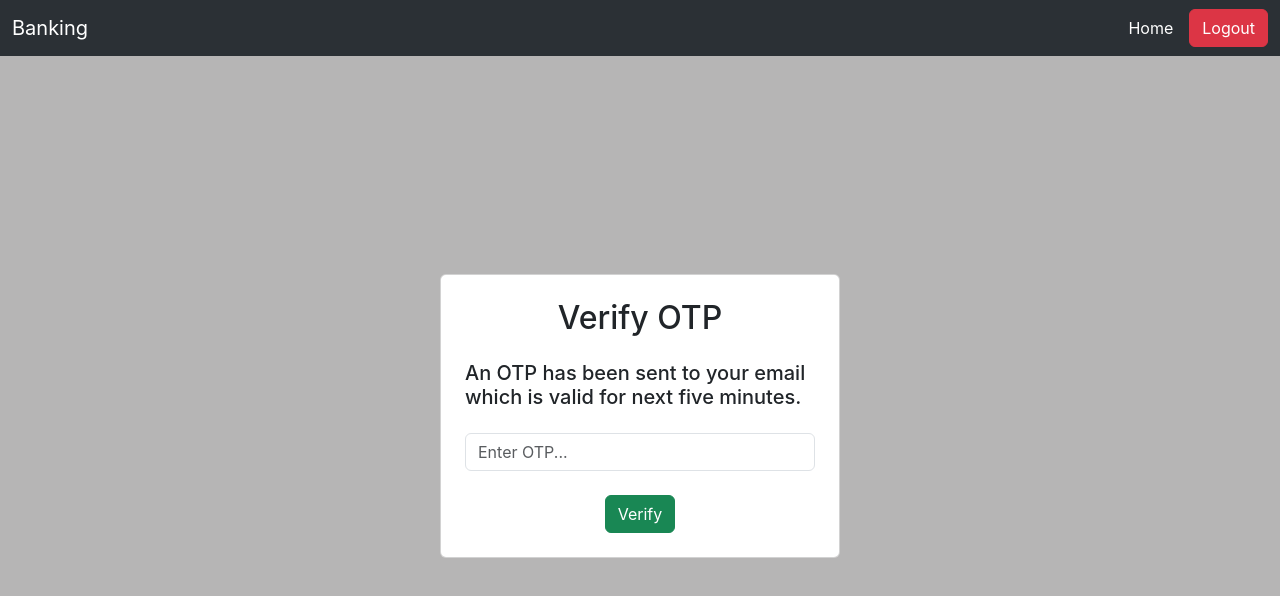
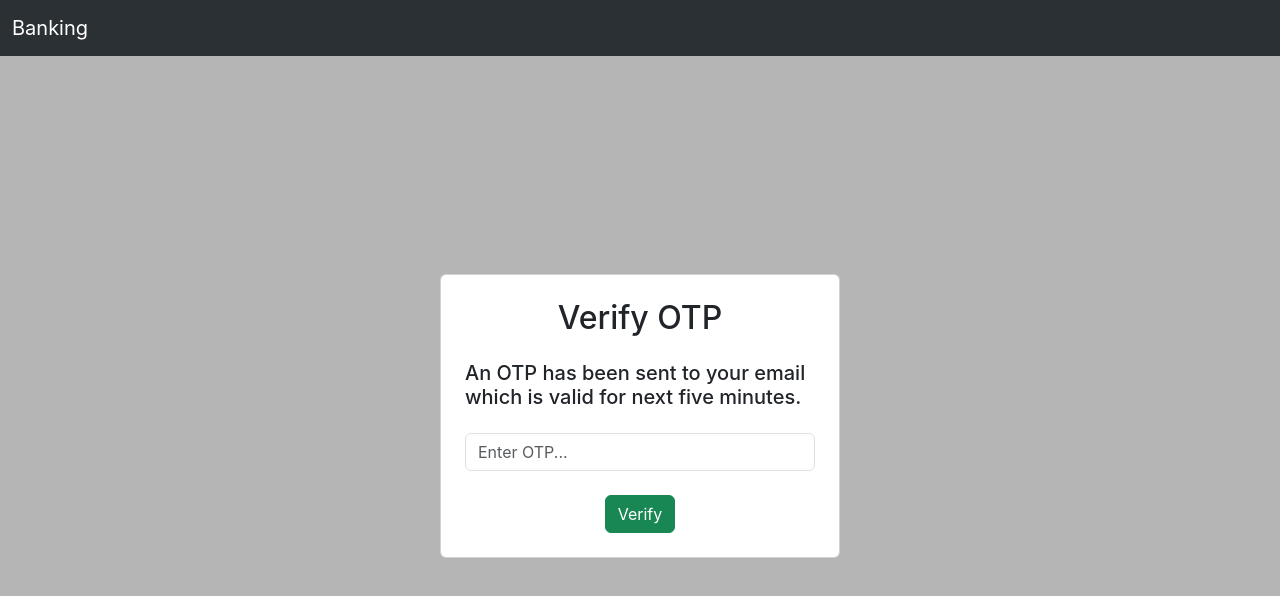
Before and after one commit to tusharx0809/react-apps, a React (Create React App) app in the folder banking_website/: page /verifyotp in a window 1280 px wide. Shown: the top 596 px of the page. Built offline with nearby package versions, Linux system fonts and the light colour scheme.

Commit message:
added: functionality of removing logout button when not loggedin added

```diff
--- a/banking_website/src/components/Navbar.js
+++ b/banking_website/src/components/Navbar.js
@@ -1,11 +1,17 @@
-import React from "react";
+import React, { useContext } from "react";
 import { Link, useNavigate } from "react-router-dom";
+import profileContext from "../context/Profile/ProfileContext";
+
 const Navbar = () => {
+  const { user, setUser } = useContext(profileContext);
   const navigate = useNavigate();
-    const logout = ()=>{
+
+  const logout = () => {
     localStorage.removeItem("token");
     navigate("/login");
-    }
+    setUser(null);
+  };
+
   return (
     <div>
       <nav className="navbar navbar-expand-lg bg-body-tertiary" data-bs-theme="dark">
@@ -26,18 +32,22 @@ const Navbar = () => {
           </button>
           <div className="collapse navbar-collapse" id="navbarSupportedContent">
             <ul className="navbar-nav ms-auto mb-2 mb-lg-0 mx-2">
+              {user && ( // Only display if user is not null
+                <>
                   <li className="nav-item">
-                <a className="nav-link active" aria-current="page" href="#">
+                    <Link className="nav-link active" aria-current="page" to="/">
                       Home
-                </a>
+                    </Link>
                   </li>
-
-
+                </>
+              )}
             </ul>
-
-            <button className="btn btn-danger" onClick={logout}>Logout</button>
+            {user && ( // Only display if user is not null
+              <button className="btn btn-danger" onClick={logout}>
+                Logout
+              </button>
+            )}
           </div>
-
         </div>
       </nav>
     </div>
--- a/banking_website/src/context/Profile/ProfileState.js
+++ b/banking_website/src/context/Profile/ProfileState.js
@@ -26,6 +26,7 @@ const ProfileState = (props) => {
       value={{
         getUserProfile,
         user,
+        setUser
       }}
     >
       {props.children}
```
Lines whose indentation alone changed are shown as unchanged.
